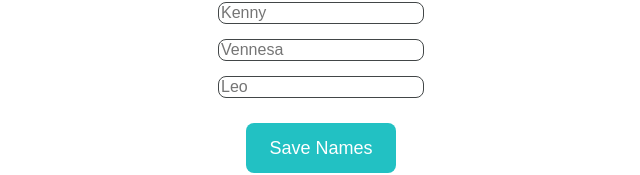
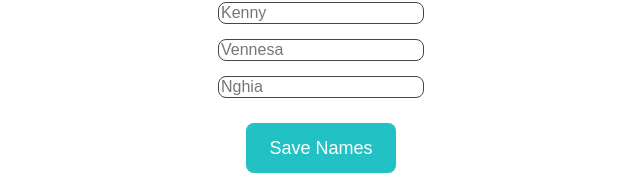
Before and after one commit to kennyqng/score, a React (Create React App) app: page /score/setting in a window 1280 px wide. Shown: the part 198-373 px from the top of the page, without its empty margins (319-959 px from the left). Built offline with nearby package versions, Linux system fonts and the light colour scheme.

Commit message:
centering crown

```diff
--- a/src/components/Add/Add.js
+++ b/src/components/Add/Add.js
@@ -50,7 +50,7 @@ function Add(props) {
     "Duy",
     "Kenny",
     "Vennesa",
-    "Leo"
+    "Nghia"
   ];
   //save to & load from local storage
   const [local, setLocal] = useState(() => {
--- a/src/components/Total/Total.css
+++ b/src/components/Total/Total.css
@@ -32,3 +32,9 @@
   font-weight: bold;
   /* color: #ffffff; */
 }
+.king {
+  position:absolute;
+  width: 70px;
+  text-align: center;
+  top: 60px;
+}
--- a/src/components/Total/Total.js
+++ b/src/components/Total/Total.js
@@ -21,7 +21,7 @@ function Total (props) {
         "Duy",
         "Kenny",
         "Vennesa",
-        "Leo"
+        "Nghia"
       ];
       const gradientPresets = [
         //iron patriot
@@ -43,8 +43,13 @@ function Total (props) {
               background: gradientPresets[props.color]
           }} >
             <Grid className="grid-name-point" container spacing={0} >
-            {names.map((name, index) => {
-              return<Grid className="total-name" item xs={3} > {index === props.leader ? "👑" + name: name}</Grid>
+            {names.map((name, index) => {return(
+              <Grid className="total-name" item xs={3} >
+                <div className="king">
+              {index === props.leader ? "👑" : ""}
+                  </div>
+              {name}
+              </Grid>)
             })}
           </Grid>
           <Grid className="header-total" container spacing={0}>
--- a/src/components/pages/Setting.js
+++ b/src/components/pages/Setting.js
@@ -10,7 +10,7 @@ function Setting(props) {
     "Duy",
     "Kenny",
     "Vennesa",
-    "Leo"
+    "Nghia"
   ];
 
   const gradientPresets = [
```
